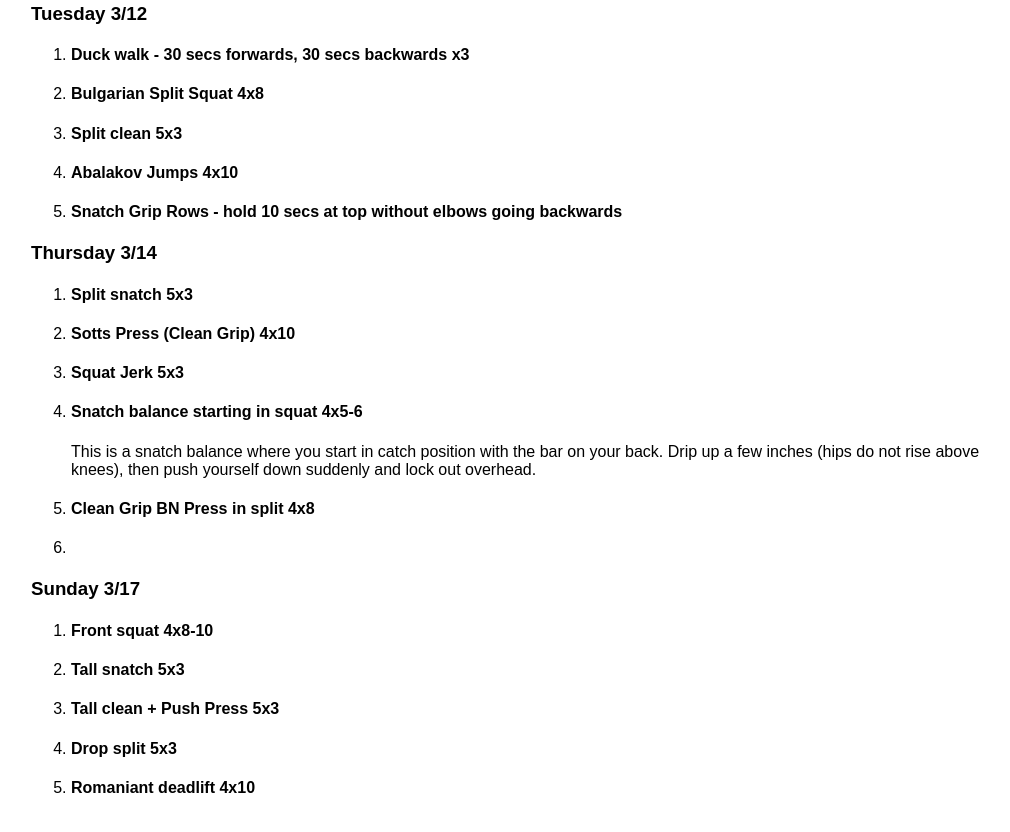
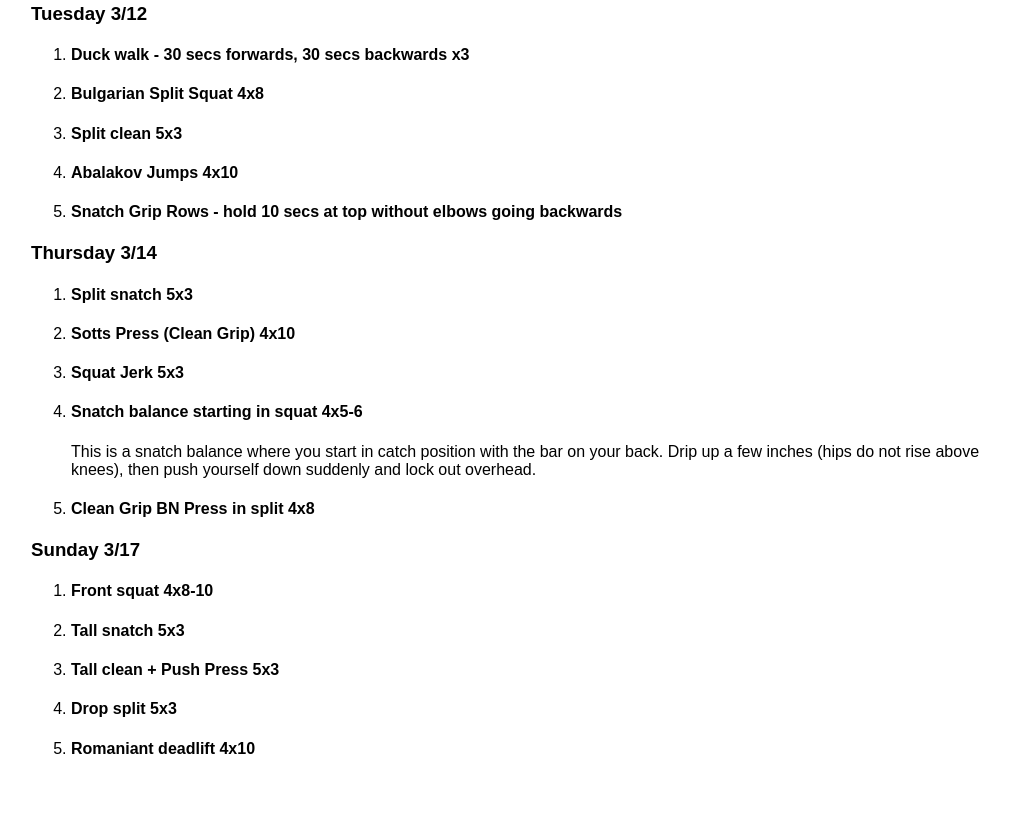
Before and after one commit to marshallr12/nuweightlifting, a website: page src/2024/spring/1_team.html in a window 1280 px wide. Shown: the part 514-1346 px from the top of the page, without its empty margins (129-1139 px from the left). After the commit the page ends 1313 px from the top, so only its background shows below. Drawn offline with Linux system fonts and the light colour scheme.

Commit message:
remove extra line

```diff
--- a/src/2024/spring/1_team.html
+++ b/src/2024/spring/1_team.html
@@ -59,7 +59,6 @@
           <li><h4>Squat Jerk 5x3</h4></li>
           <li><h4>Snatch balance starting in squat 4x5-6</h4><p>This is a snatch balance where you start in catch position with the bar on your back. Drip up a few inches (hips do not rise above knees), then push yourself down suddenly and lock out overhead.</p></li>
           <li><h4>Clean Grip BN Press in split 4x8</h4></li>
-          <li><h4></h4></li>
         </ol>
     </section>
     <section class="day">
```
